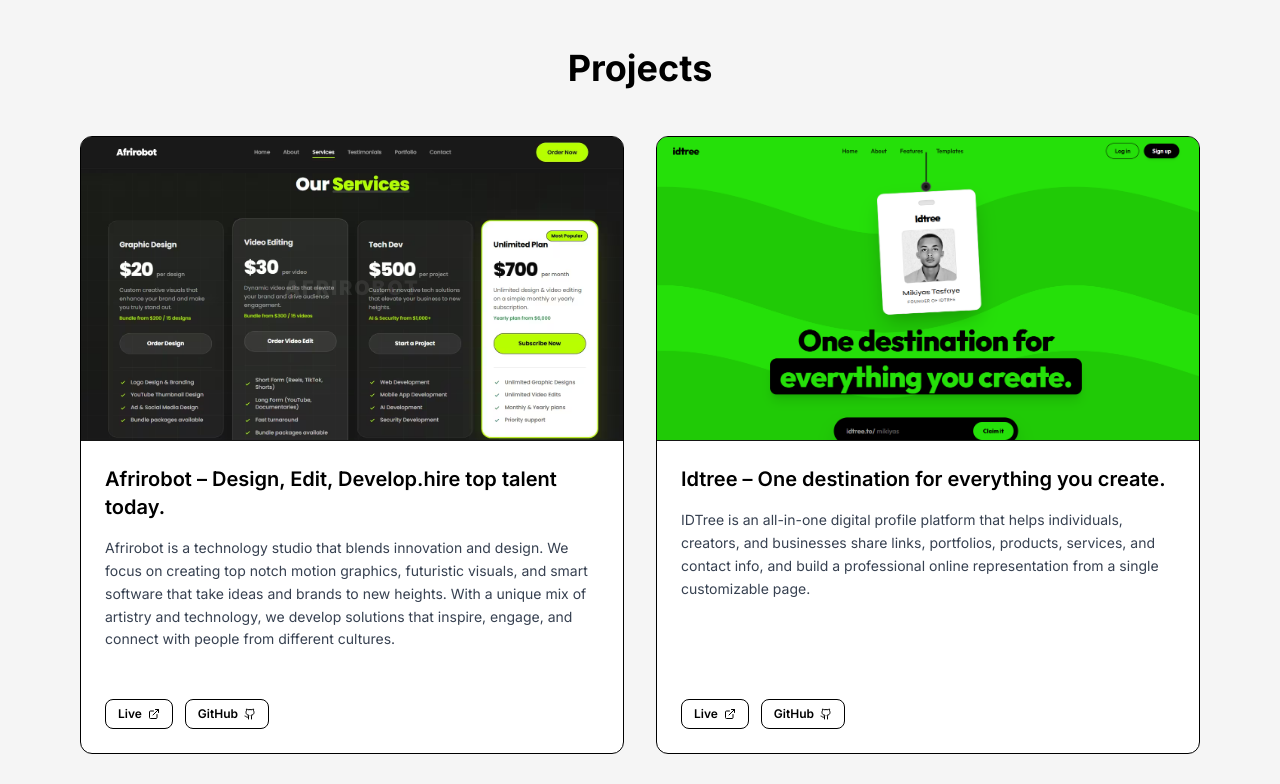
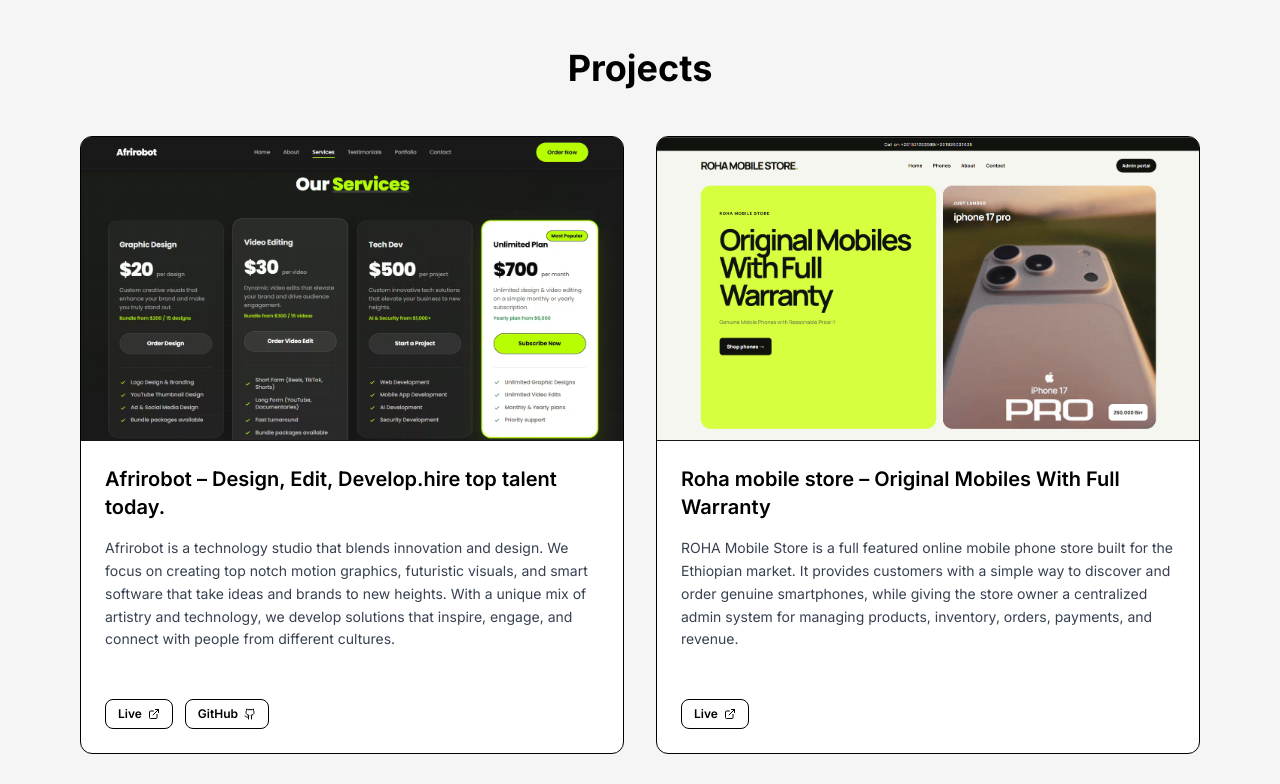
Before and after one commit to miki-ts/mikiyas, a React (Vite) app: page / in a window 1280 px wide. Shown: the part 2540-3324 px from the top of the page. Built offline with nearby package versions, Linux system fonts and the light colour scheme.

Commit message:
new project update

```diff
--- a/src/components/Projects.jsx
+++ b/src/components/Projects.jsx
@@ -24,6 +24,14 @@
     live: "https://afrirobot.vercel.app",
     github: "https://github.com/tackkety/test10",
     image: "/new.avif",
+
+  },
+  {
+    title: "Roha mobile store – Original Mobiles With Full Warranty",
+    description: "ROHA Mobile Store is a full featured online mobile phone store built for the Ethiopian market. It provides customers with a simple way to discover and order genuine smartphones, while giving the store owner a centralized admin system for managing products, inventory, orders, payments, and revenue.",
+    tech: [],
+    live: "https://roha-mobile-store.mystore-roha.workers.dev/",
+    image: "/roha.png",
 
   },
   {
@@ -80,9 +88,7 @@
     return (
       <div className="relative w-full aspect-video overflow-hidden bg-neutral-900 border-b border-black/5">
         <div className={`absolute inset-0 bg-gradient-to-br ${project.fallbackBg} opacity-20 flex items-center justify-center`}>
-          <span className="text-white/40 font-black text-xl tracking-widest uppercase">
-            {project.title.split(' ')[0]}
-          </span>
+
         </div>
         {isVideo ? (
           <video
```
Also changed, not shown: public/roha.png (added).
